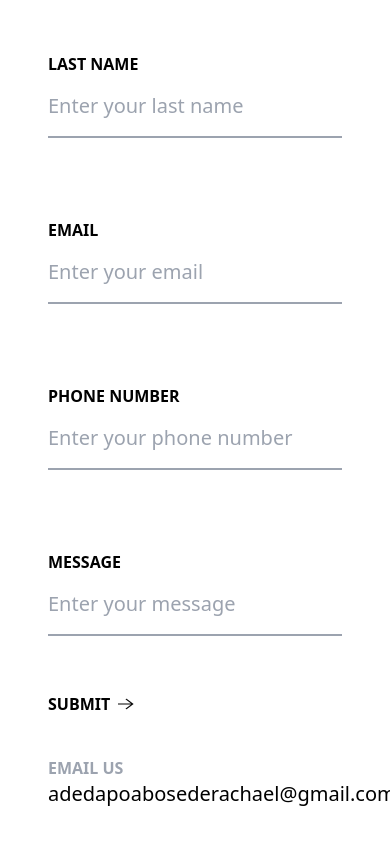
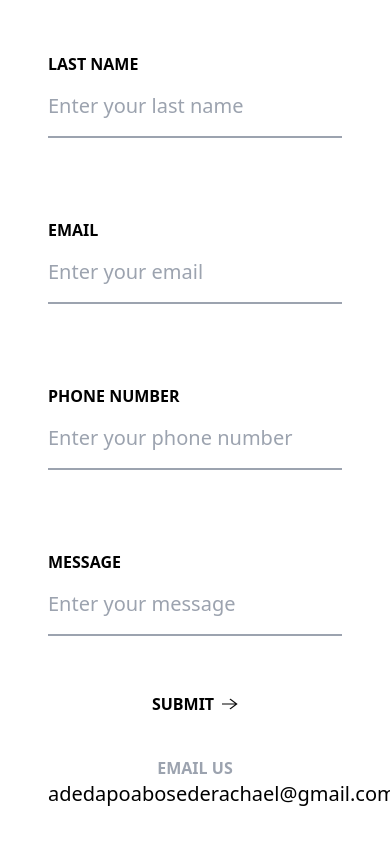
Before and after one commit to Victorakinwunmi/cake-web, a Nuxt app: page /contact in a window 390 px wide. Shown: the part 354-1198 px from the top of the page. Built offline with nearby package versions, Linux system fonts and the light colour scheme.

Commit message:
i updated the info in contactpage

```diff
--- a/pages/contact.vue
+++ b/pages/contact.vue
@@ -73,11 +73,11 @@
           </div>
           <div>
             <div class="block lg:flex">
-               <div class="py-10 md:w-8/12 lg:w-6/12 cursor-pointer">
+               <div class="py-10 md:w-8/12 lg:w-6/12 cursor-pointer mx-auto">
                  <h1 class="font-semibold text-base">FIRST NAME</h1>
                  <input type="text" placeholder="Enter your first name" class="outline-none border-b-2 border-gray-400 hover:border-black w-full py-4 text-xl">
                </div>
-               <div class="py-10 md:w-8/12 lg:w-6/12 lg:ml-8 cursor-pointer">
+               <div class="py-10 md:w-8/12 lg:w-6/12 lg:ml-8 cursor-pointer  mx-auto">
                   <h1 class="font-semibold text-base">LAST NAME</h1>
                   <input type="text" placeholder="Enter your last name" class="outline-none border-b-2 border-gray-400 hover:border-black w-full py-4 text-xl">
                </div>
@@ -87,11 +87,11 @@
 
           <div>
             <div class="block lg:flex">
-               <div class="py-10 md:w-8/12 lg:w-6/12 cursor-pointer">
+               <div class="py-10 md:w-8/12 lg:w-6/12 cursor-pointer  mx-auto">
                  <h1 class="font-semibold text-base">EMAIL</h1>
                  <input type="email" placeholder="Enter your email" class="outline-none border-b-2 border-gray-400 hover:border-black w-full py-4 text-xl">
                </div>
-               <div class="py-10 md:w-8/12 lg:w-6/12 lg:ml-8 cursor-pointer">
+               <div class="py-10 md:w-8/12 lg:w-6/12 lg:ml-8 cursor-pointer  mx-auto">
                   <h1 class="font-semibold text-base">PHONE NUMBER</h1>
                   <input type="number" placeholder="Enter your phone number" class="outline-none border-b-2 border-gray-400 hover:border-black w-full py-4 text-xl">
                </div>
@@ -101,18 +101,18 @@
 
 
           <div class="block ">
-              <div class="py-10 w-full md:w-8/12 lg:w-full cursor-pointer">
+              <div class="py-10 w-full md:w-8/12 lg:w-full cursor-pointer  mx-auto">
                 <h1 class="font-semibold text-base">MESSAGE</h1>
                 <input type="email" placeholder="Enter your message" class="outline-none border-b-2 border-gray-400 hover:border-black w-full py-4 text-xl">
               </div>
           </div>
 
-          <button class="flex items-center gap-2 mt-4">
+          <button class="flex items-center gap-2 mt-4 mx-auto lg:mx-0">
             <button class="font-semibold text-base">SUBMIT</button>
             <img :src="require('@/assets/icons/Right.png')" class="w-4 h-3">
           </button>
 
-          <a href="/">
+          <a href="/" class="text-center lg:text-left">
             <h1 class="font-semibold mt-10 text-base text-gray-400">EMAIL US</h1>
             <h1 class="text-xl">adedapoabosederachael@gmail.com</h1>
           </a>
```
